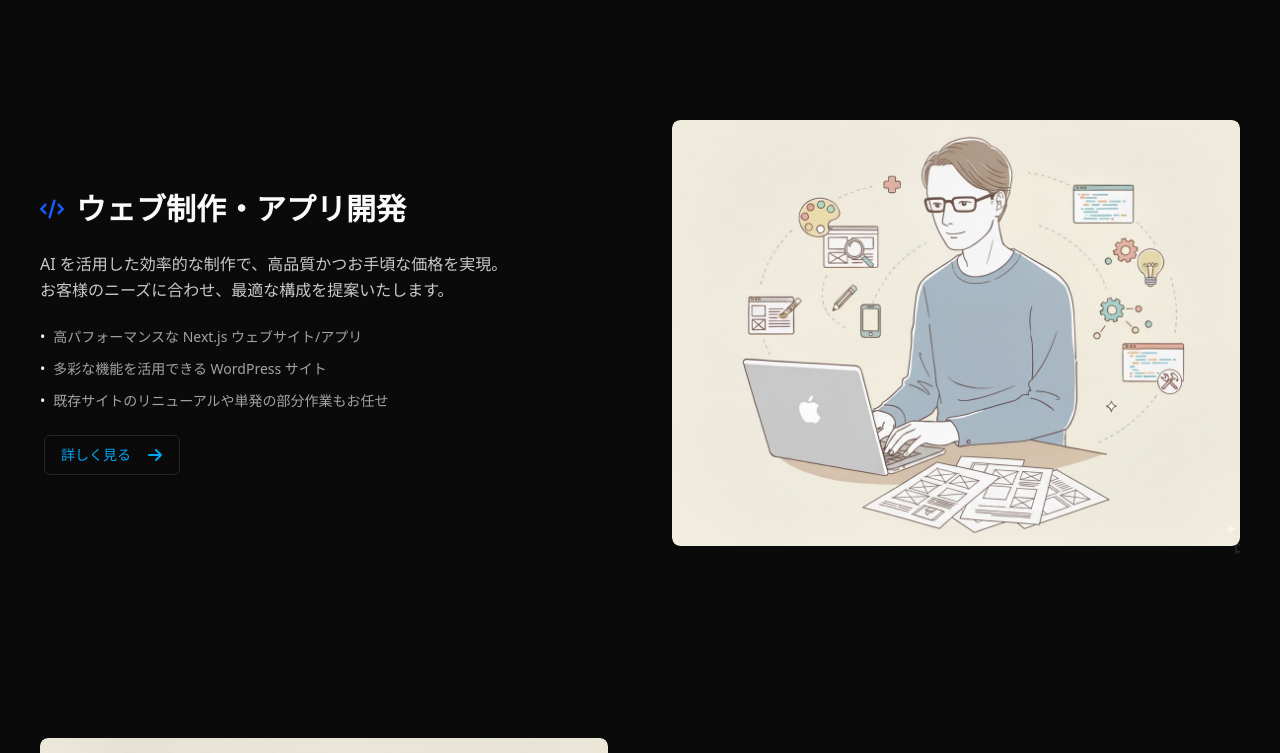
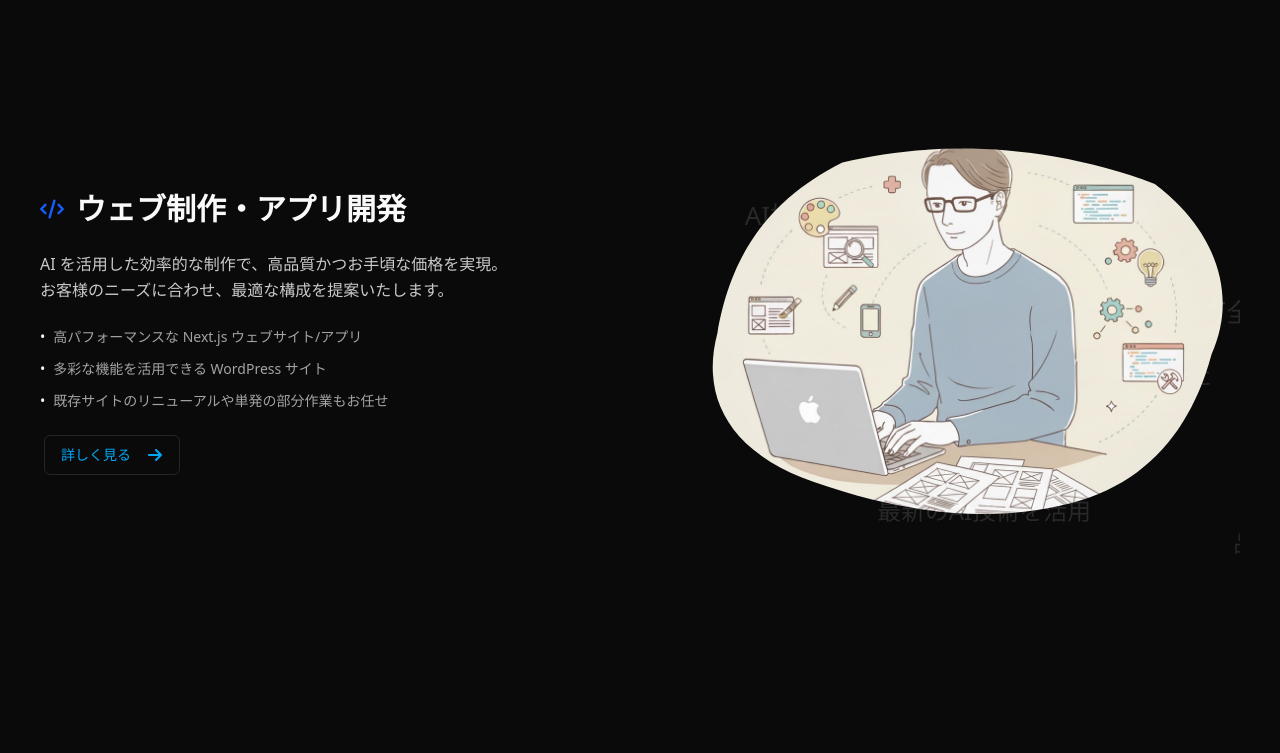
Before and after one commit to takunagai/nextjs-boilerplate, a Next.js app: page / in a window 1280 px wide. Shown: the part 1920-2673 px from the top of the page. Built offline with nearby package versions, Linux system fonts and the light colour scheme; no server answers.

Commit message:
feat(services): サービス画像にBlobマスク形状を適用
- ウェブ制作・アプリ開発: web形状
- AIコンサル＆サポート: consulting形状
- クリエイティブ: creative形状
- より親しみやすく有機的なデザインに改善

```diff
--- a/src/components/sections/services-section.tsx
+++ b/src/components/sections/services-section.tsx
@@ -13,6 +13,7 @@ import { Button } from "@/components/ui/button";
 import { Container } from "@/components/ui/container";
 import { type FeatureItem, FeatureItems } from "@/components/ui/feature-items";
 import { Heading } from "@/components/ui/heading";
+import { BlobMasks, type BlobShape } from "@/components/ui/blob-mask";
 import { usePerformanceCheck } from "@/hooks/use-webgl-support";
 import { portfolioCategories } from "@/lib/data/portfolio-data";
 
@@ -43,11 +44,17 @@ const LightweightBackground = dynamic(
 	},
 );
 
-// FeatureItem形式でサービスデータを定義
-const services: FeatureItem[] = [
+// FeatureItem形式を拡張してBlob形状を追加
+interface ServiceItem extends FeatureItem {
+	blobShape: BlobShape;
+}
+
+// サービスデータを定義
+const services: ServiceItem[] = [
 	{
 		id: "web-development",
 		title: "ウェブ制作・アプリ開発",
+		blobShape: "web",
 		description:
 			"AI を活用した効率的な制作で、高品質かつお手頃な価格を実現。\nお客様のニーズに合わせ、最適な構成を提案いたします。",
 		imageUrl: "/images/service-web.jpg",
@@ -63,6 +70,7 @@ const services: FeatureItem[] = [
 	{
 		id: "consulting",
 		title: "AIコンサル＆サポート",
+		blobShape: "consulting",
 		description:
 			"AI活用による省力化、高品質化、アイデア出しなどをアドバイス。\nご相談者様の状況に合わせ、柔軟なサポートを提供します。",
 		imageUrl: "/images/service-consulting.jpg",
@@ -78,6 +86,7 @@ const services: FeatureItem[] = [
 	{
 		id: "creative",
 		title: "クリエイティブ",
+		blobShape: "creative",
 		description:
 			"文章、写真、イラスト、図解、動画、音楽、3D…。\nAI x デザイナーで、短時間かつお手頃価格で高品質に仕上げます。",
 		imageUrl: "/images/service-creative.jpg",
@@ -157,6 +166,9 @@ export function ServicesSection() {
 
 	return (
 		<section className="w-full py-16 md:py-24 bg-background relative overflow-hidden">
+			{/* SVG定義を追加 */}
+			<BlobMasks />
+
 			<Container
 				width="2xl"
 				paddingY="lg"
@@ -246,13 +258,16 @@ export function ServicesSection() {
 
 								{/* 画像 - モバイルでは上に表示 */}
 								{item.imageUrl && (
-									<div className="relative w-full h-full overflow-hidden rounded-lg [direction:ltr] order-1 md:order-none">
-										<div className="aspect-[4/3] relative">
+									<div className="relative w-full h-full [direction:ltr] order-1 md:order-none">
+										<div
+											className="aspect-[4/3] relative overflow-hidden"
+											style={{ clipPath: `url(#blob-${item.blobShape})` }}
+										>
 											<Image
 												src={item.imageUrl}
 												alt={`${item.title}のイメージ画像`}
 												fill
-												className="object-cover rounded-lg"
+												className="object-cover"
 												sizes="(max-width: 768px) 100vw, 50vw"
 											/>
 										</div>
```
